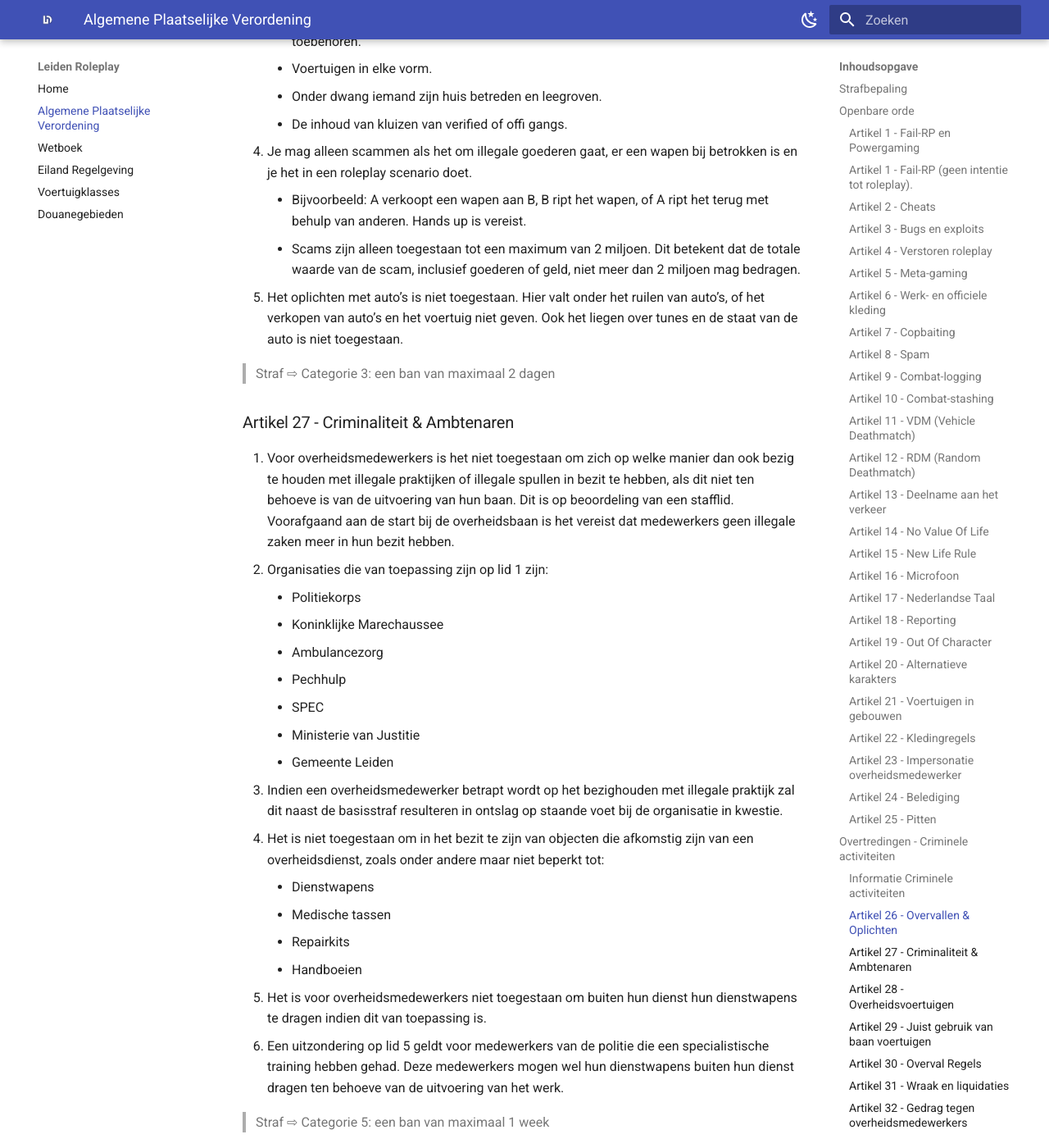
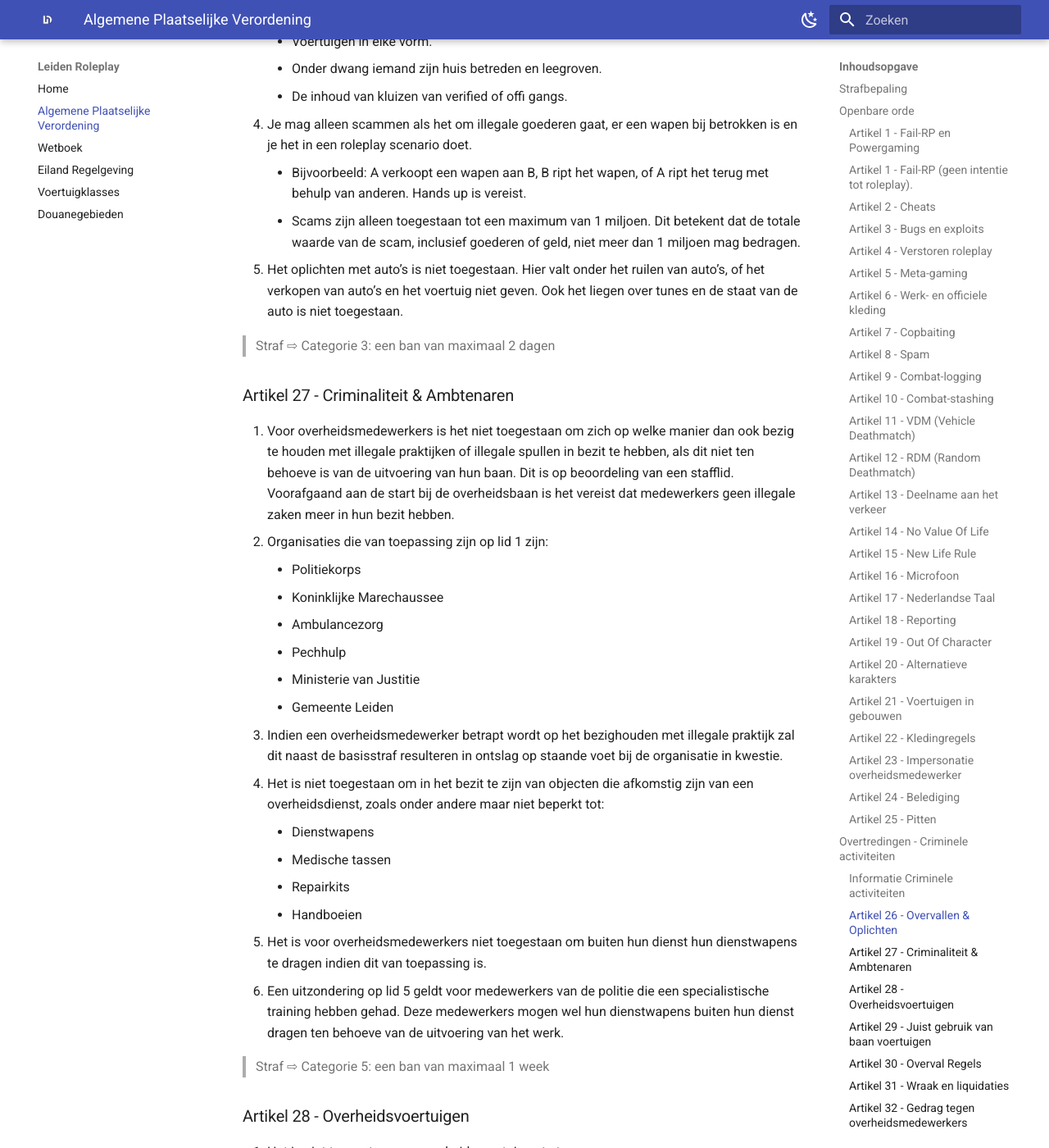
Before and after one commit to Chazzy000/leiden.github.io, an MkDocs documentation site: the page built from docs/apv.md, in a window 1280 px wide and 1400 px high, scrolled down 14230 px. Shown: the whole window at 82% size. Built offline with MkDocs 1.6.1 and Material for MkDocs 9.7.7, drawn with Linux system fonts in a browser that asks for light colours; comment, search, counter and statistics services are not loaded; some of the changed text lies outside the part shown.

Commit message:
apv update 1.2

```diff
--- a/docs/apv.md
+++ b/docs/apv.md
@@ -356,7 +355,7 @@
     * De inhoud van kluizen van verified of offi gangs.
 4. Je mag alleen scammen als het om illegale goederen gaat, er een wapen bij betrokken is en je het in een roleplay scenario doet.
 	* Bijvoorbeeld: A verkoopt een wapen aan B, B ript het wapen, of A ript het terug met behulp van anderen. Hands up is vereist.
-	* Scams zijn alleen toegestaan tot een maximum van 2 miljoen. Dit betekent dat de totale waarde van de scam, inclusief goederen of geld, niet meer dan 2 miljoen mag bedragen.
+	* Scams zijn alleen toegestaan tot een maximum van 1 miljoen. Dit betekent dat de totale waarde van de scam, inclusief goederen of geld, niet meer dan 1 miljoen mag bedragen.
 5. Het oplichten met auto’s is niet toegestaan. Hier valt onder het ruilen van auto’s, of het verkopen van auto’s en het voertuig niet geven. Ook het liegen over tunes en de staat van de auto is niet toegestaan.
 
 > Straf ⇨ Categorie 3: een ban van maximaal 2 dagen
@@ -369,9 +368,9 @@
 	* Koninklijke Marechaussee
 	* Ambulancezorg
 	* Pechhulp
-	* SPEC
 	* Ministerie van Justitie
 	* Gemeente Leiden
+
 3. Indien een overheidsmedewerker betrapt wordt op het bezighouden met illegale praktijk zal dit naast de basisstraf resulteren in ontslag op staande voet bij de organisatie in kwestie.
 4. Het is niet toegestaan om in het bezit te zijn van objecten die afkomstig zijn van een overheidsdienst, zoals onder andere maar niet beperkt tot:
 	* Dienstwapens
```
Also changed, not shown: other parts of docs/apv.md (+5 -4 lines).
